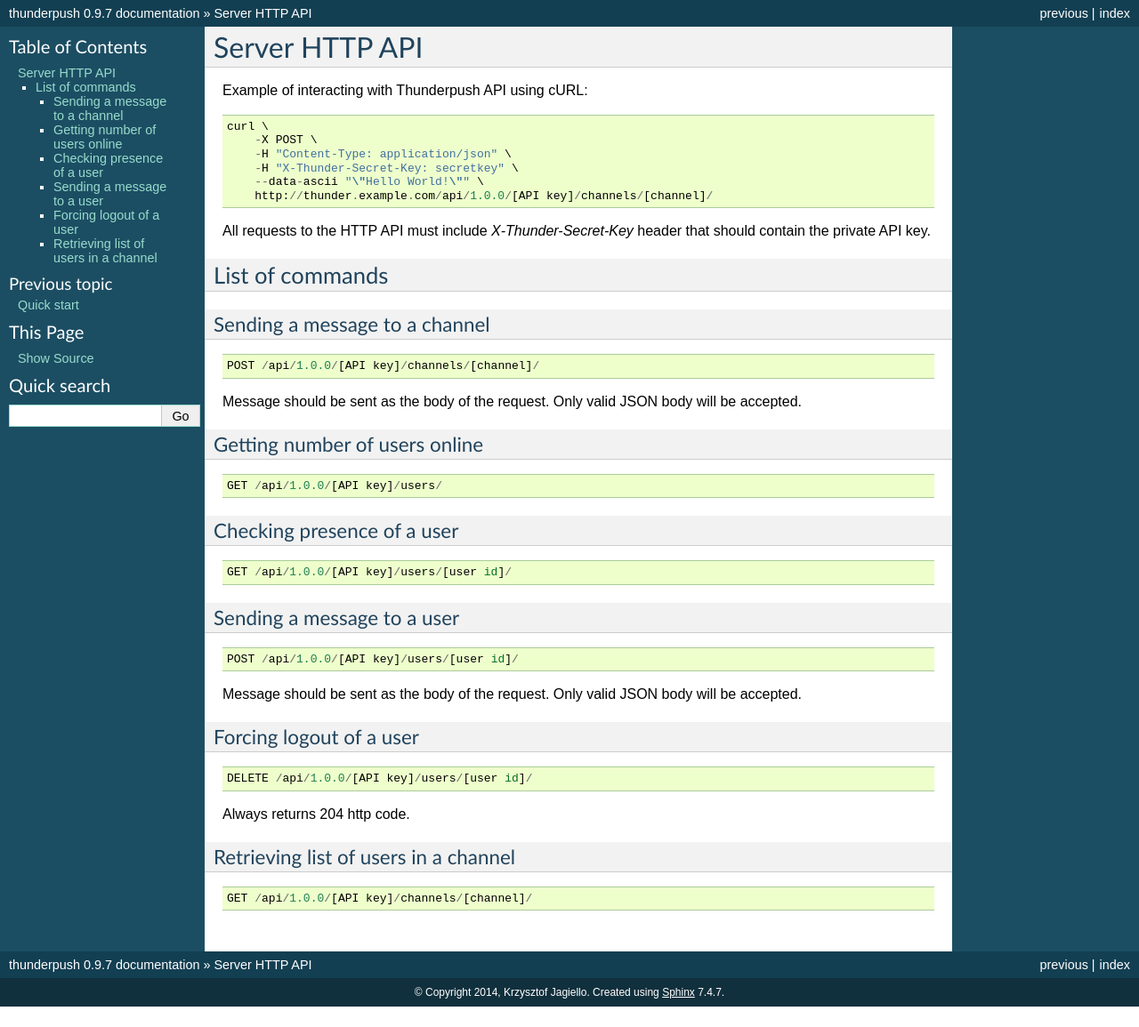
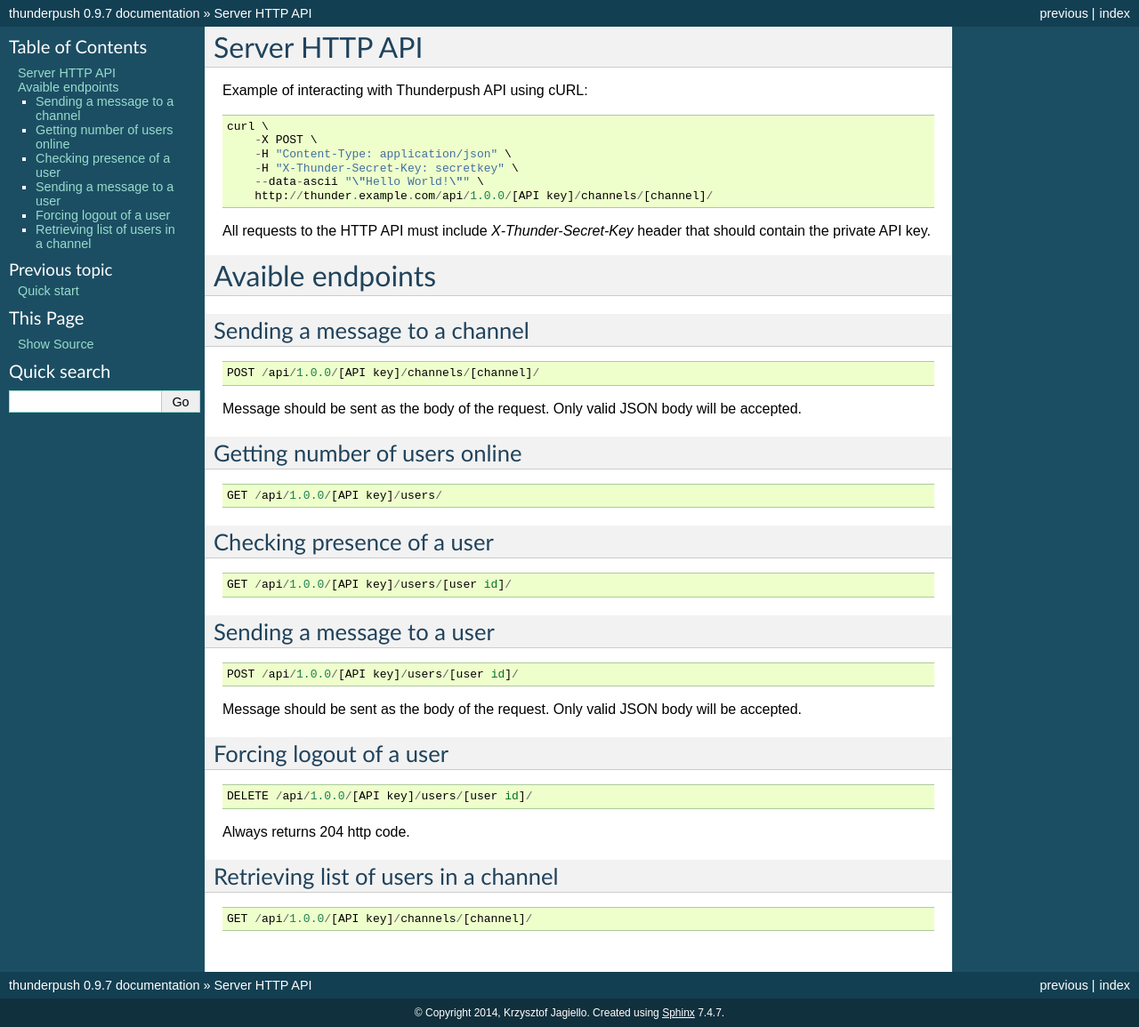
Before and after one commit to thunderpush/thunderpush, a Sphinx documentation site: the page built from docs/source/topics/server-api.rst, in a window 1280 px wide. Shown: the whole page at 89% size. Built offline with Sphinx 7.4.7, drawn with Linux system fonts in a browser that asks for light colours; before the commit the page ends 1132 px from its top, so only the background shows below that.

Commit message:
Better wording

```diff
--- a/docs/source/index.rst
+++ b/docs/source/index.rst
@@ -37,6 +37,7 @@
     topics/server-api
 
 :doc:`topics/server-api`
-    Learn how to use the HTTP API and see the list of all available commands.
+    Learn how to use the HTTP API and see the list of all the available endpoints.
+
 
 .. _section-basics:
--- a/docs/source/topics/server-api.rst
+++ b/docs/source/topics/server-api.rst
@@ -15,11 +15,12 @@
 
 All requests to the HTTP API must include `X-Thunder-Secret-Key` header that should contain the private API key.
 
-List of commands
-================
+=================
+Avaible endpoints
+=================
 
 Sending a message to a channel
-^^^^^^^^^^^^^^^^^^^^^^^^^^^^^^
+==============================
 
 ::
 
@@ -29,21 +30,21 @@
 will be accepted.
 
 Getting number of users online
-^^^^^^^^^^^^^^^^^^^^^^^^^^^^^^
+==============================
 
 ::
 
     GET /api/1.0.0/[API key]/users/
 
 Checking presence of a user
-^^^^^^^^^^^^^^^^^^^^^^^^^^^
+===========================
 
 ::
 
     GET /api/1.0.0/[API key]/users/[user id]/
 
 Sending a message to a user
-^^^^^^^^^^^^^^^^^^^^^^^^^^^^
+===========================
 
 ::
 
@@ -53,7 +54,7 @@
 will be accepted.
 
 Forcing logout of a user
-^^^^^^^^^^^^^^^^^^^^^^^^
+========================
 
 ::
 
@@ -62,7 +63,7 @@
 Always returns 204 http code.
 
 Retrieving list of users in a channel
-^^^^^^^^^^^^^^^^^^^^^^^^^^^^^^^^^^^^^
+=====================================
 
 ::
 
```
